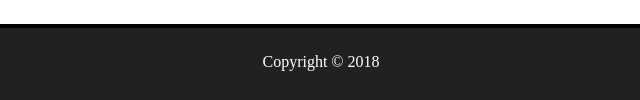
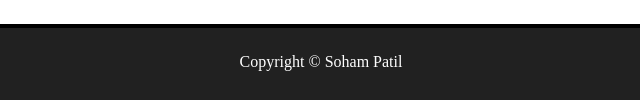
Before and after one commit to SohamPatil1621/Hindustani-Crafts, a plain HTML site: page html/products.html in a window 1280 px wide. Shown: the part 763-863 px from the top of the page, 319-959 px from the left. Drawn offline with Linux system fonts and the light colour scheme.

Commit message:
added new files

```diff
--- a/html/products.html
+++ b/html/products.html
@@ -102,7 +102,7 @@
 	</div>
 	<div class="clear"></div>
 		<footer>
-			<p>Copyright &copy; 2018</p>
+			<p>Copyright &copy; Soham Patil</p>
 		</footer>
 
 		<script src="../javascript/jquery-3.3.1.min.js"></script>
```
